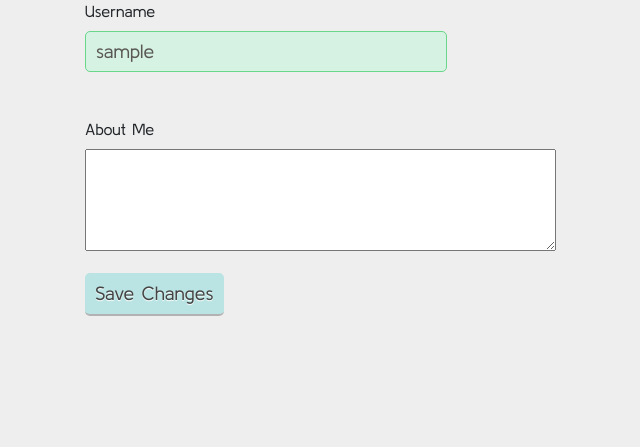
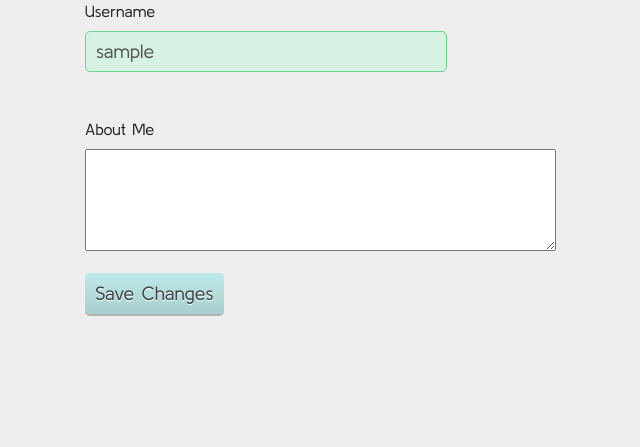
Before and after one commit to Esther-Goldberg/Book_Club, a Flask app: page /edit_profile in a window 1280 px wide. Shown: the part 159-606 px from the top of the page, without its empty margins (0-640 px from the left). Run offline with Flask 2, Linux system fonts and the light colour scheme; the visitor is signed in with stand-in values (Sample User, id 1); data comes from the database, SQL or seed files in the repository; both versions use the stored data as it was after the commit; parts of the project's set-up code (start-up, migrations or seed data) failed here and were passed over; some libraries are stand-ins or nearby versions; some web fonts are replaced.

Commit message:
CSS updates submit button

```diff
--- a/static/CSS/main.css
+++ b/static/CSS/main.css
@@ -55,12 +55,12 @@ input#submit {
     border: none;
     border-bottom: 2px solid #b2b2b2;
     background-color: #b9e4e3;
-    background: gradient(linear, left top, left bottom, from(#beeae9), to(#a8cfce));
+    background-image: linear-gradient(#beeae9, #a8cfce);
 }
 input#submit:hover {
     color: #333333;
     border: 1px solid #a4a4a4;
     border-top: 2px solid #b2b2b2;
     background-color: #a0dbc4;
-    background: gradient(linear, left top, left bottom, from(#a8cfce), to(#beeae9));
+    background-image: linear-gradient(#a8cfce, #beeae9);
 }
```
Also changed, not shown: app.db.
